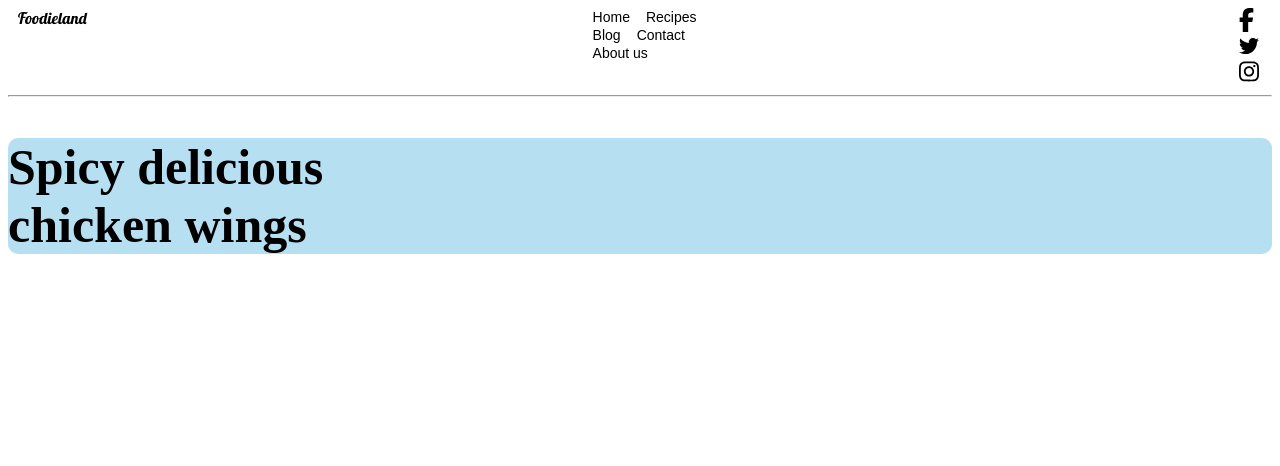
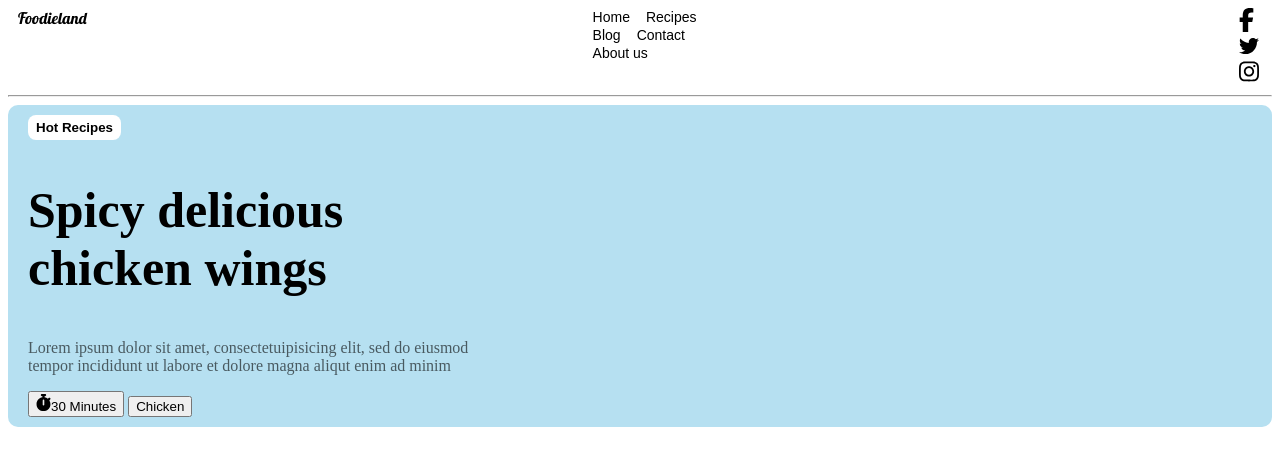
Before and after one commit to Musarrat1/mid_assignment, a plain HTML site: page index.html in a window 1280 px wide. Drawn offline with Linux system fonts and the light colour scheme.

Commit message:
added header section

```diff
--- a/index.html
+++ b/index.html
@@ -30,10 +30,18 @@
 <hr>
 <section >
     <div class="box-div">
+        <button class="Recipes">
+            Hot Recipes
+        </button>
         <h1 class="box-header">
             Spicy delicious<br>
              chicken wings
         </h1>
+        <p class="p-box">Lorem ipsum dolor sit amet, consectetuipisicing elit, sed do eiusmod<br> tempor incididunt ut labore et dolore magna aliqut enim ad minim </p>
+       <div>
+        <button class="minutes"><svg xmlns="http://www.w3.org/2000/svg" viewBox="0 0 448 512" style="width: 15px; " ><!--!Font Awesome Free 6.7.2 by @fontawesome - https://fontawesome.com License - https://fontawesome.com/license/free Copyright 2025 Fonticons, Inc.--><path d="M176 0c-17.7 0-32 14.3-32 32s14.3 32 32 32l16 0 0 34.4C92.3 113.8 16 200 16 304c0 114.9 93.1 208 208 208s208-93.1 208-208c0-41.8-12.3-80.7-33.5-113.2l24.1-24.1c12.5-12.5 12.5-32.8 0-45.3s-32.8-12.5-45.3 0L355.7 143c-28.1-23-62.2-38.8-99.7-44.6L256 64l16 0c17.7 0 32-14.3 32-32s-14.3-32-32-32L224 0 176 0zm72 192l0 128c0 13.3-10.7 24-24 24s-24-10.7-24-24l0-128c0-13.3 10.7-24 24-24s24 10.7 24 24z"/></svg>30 Minutes</button>
+        <button class="chicken">Chicken</button>
+       </div>
 
 
     </div>
--- a/style.css
+++ b/style.css
@@ -20,8 +20,26 @@
 .box-div{
     background-color: rgb(182, 224, 241);
     border-radius: 10px;
+    padding-left: 20px;
+    padding-right: 20px;
+    padding-top: 10px;
+    padding-bottom: 10px;
 }
 .box-header{
     font-size: 50px;
     font-weight:700;
 }
+.Recipes{
+    padding-left: 8px;
+    padding-right: 8px;
+    padding-top: 5px;
+    padding-bottom: 5px;
+    border-radius: 8px;
+    border: none;
+    background-color: white;
+    font-weight: bold;
+}
+.p-box{
+    font-size: 16px;
+    color: rgb(0, 0, 0,60%);
+}
```
